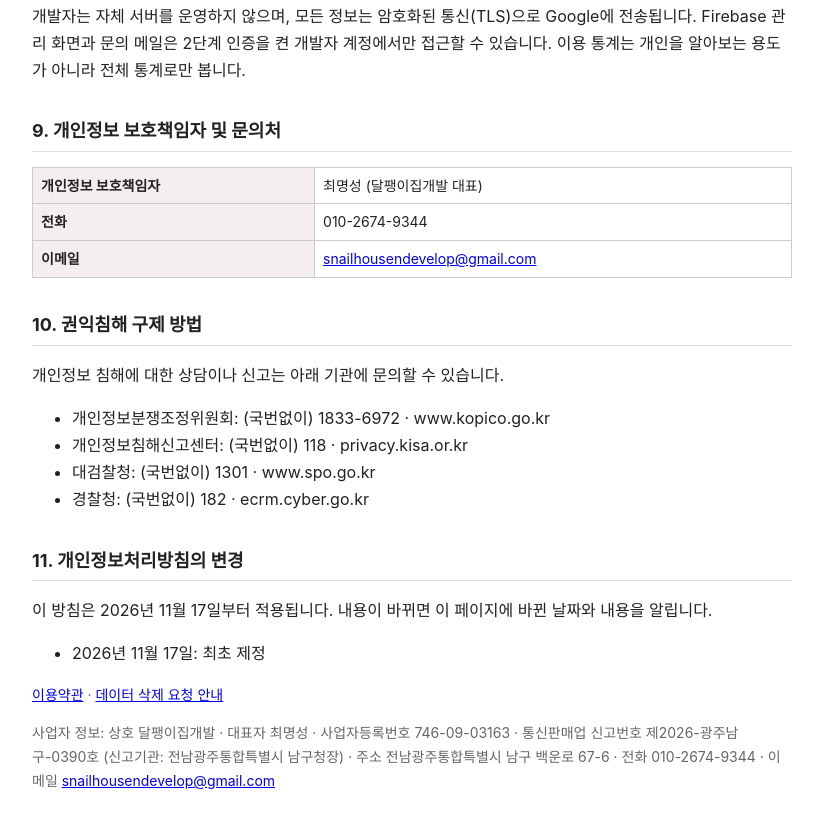
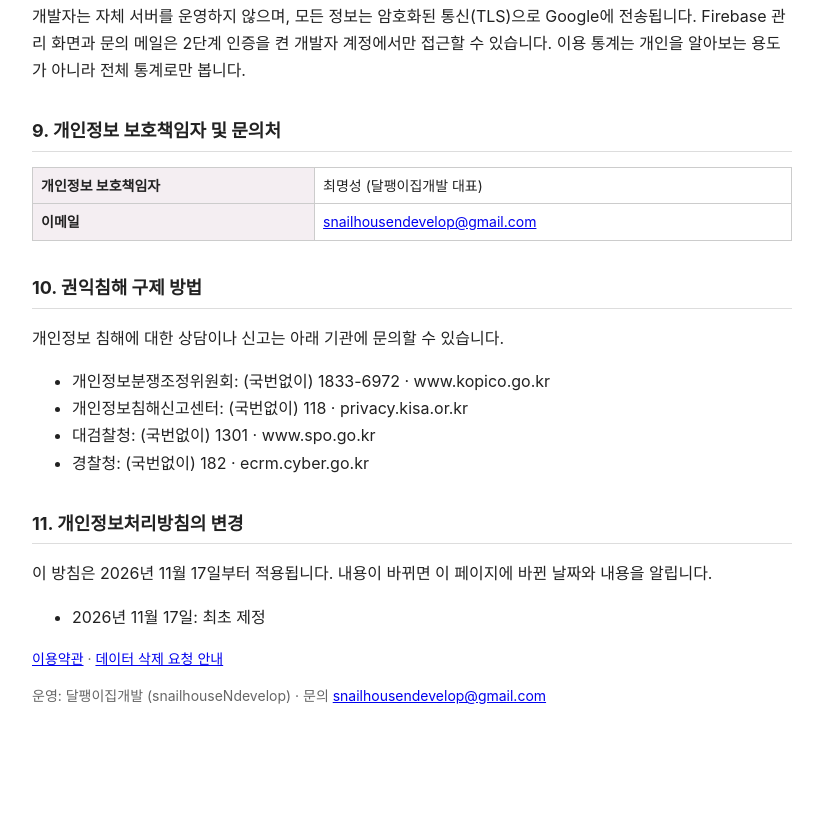
Before and after one commit to snailhousendevelop-source/monsterinterview, a plain HTML site: page privacy.html in a window 1280 px wide. Shown: the part 3147-3974 px from the top of the page, without its empty margins (228-1051 px from the left). After the commit the page ends 3929 px from the top, so only its background shows below. Drawn offline with Linux system fonts and the light colour scheme.

Commit message:
Add files via upload

```diff
--- a/privacy.html
+++ b/privacy.html
@@ -89,7 +89,6 @@
 <h2>9. 개인정보 보호책임자 및 문의처</h2>
 <table>
   <tr><th>개인정보 보호책임자</th><td>최명성 (달팽이집개발 대표)</td></tr>
-  <tr><th>전화</th><td>010-2674-9344</td></tr>
   <tr><th>이메일</th><td><a href="mailto:snailhousendevelop@gmail.com">snailhousendevelop@gmail.com</a></td></tr>
 </table>
 
@@ -107,6 +106,6 @@
 <ul><li>2026년 11월 17일: 최초 제정</li></ul>
 
 <p class="meta"><a href="terms.html">이용약관</a> · <a href="delete.html">데이터 삭제 요청 안내</a></p>
-<p class="meta">사업자 정보: 상호 달팽이집개발 · 대표자 최명성 · 사업자등록번호 746-09-03163 · 통신판매업 신고번호 제2026-광주남구-0390호 (신고기관: 전남광주통합특별시 남구청장) · 주소 전남광주통합특별시 남구 백운로 67-6 · 전화 010-2674-9344 · 이메일 <a href="mailto:snailhousendevelop@gmail.com">snailhousendevelop@gmail.com</a></p>
+<p class="meta">운영: 달팽이집개발 (snailhouseNdevelop) · 문의 <a href="mailto:snailhousendevelop@gmail.com">snailhousendevelop@gmail.com</a></p>
 </body>
 </html>
```
Also changed, not shown: terms.html (+1 -1 lines).
